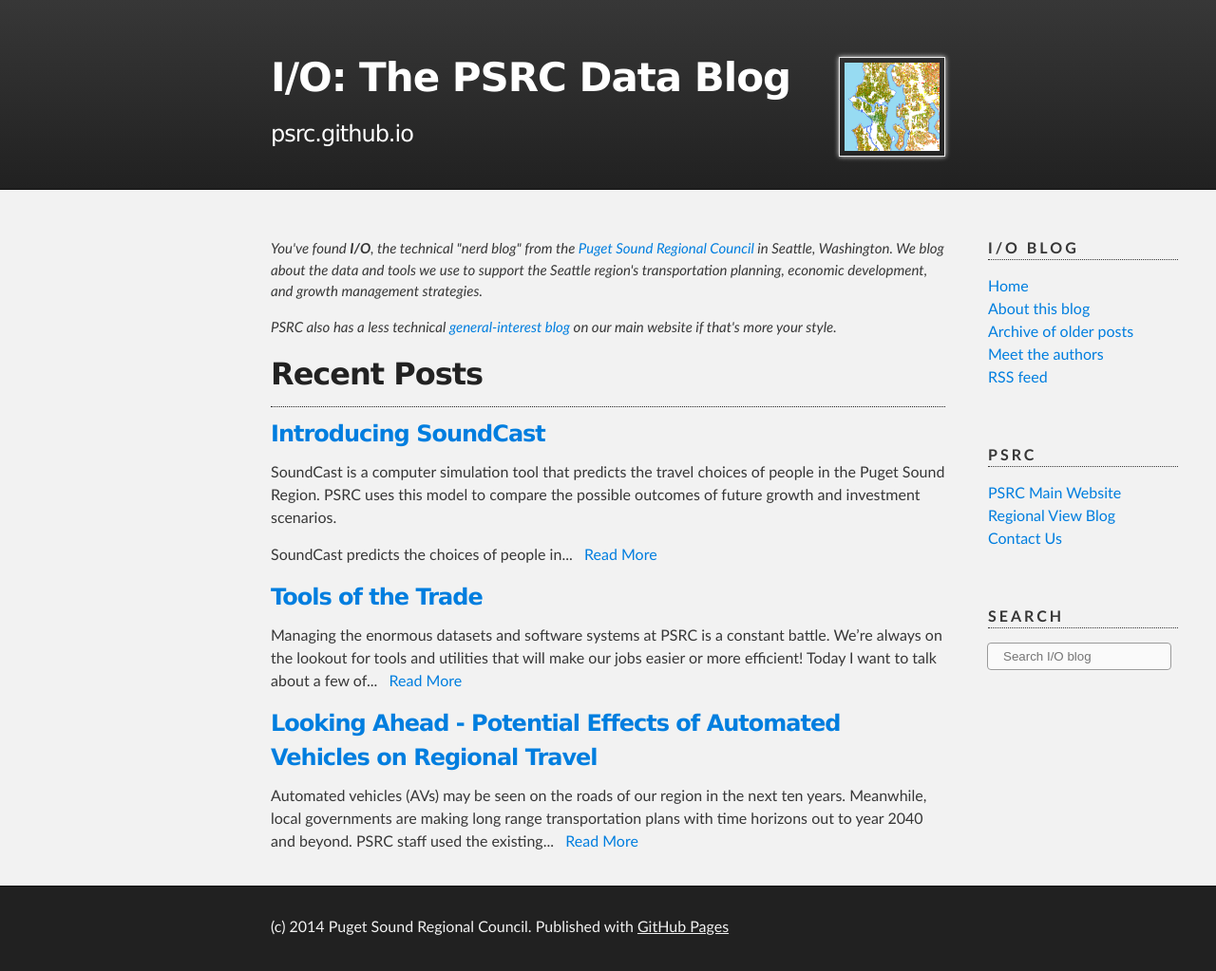
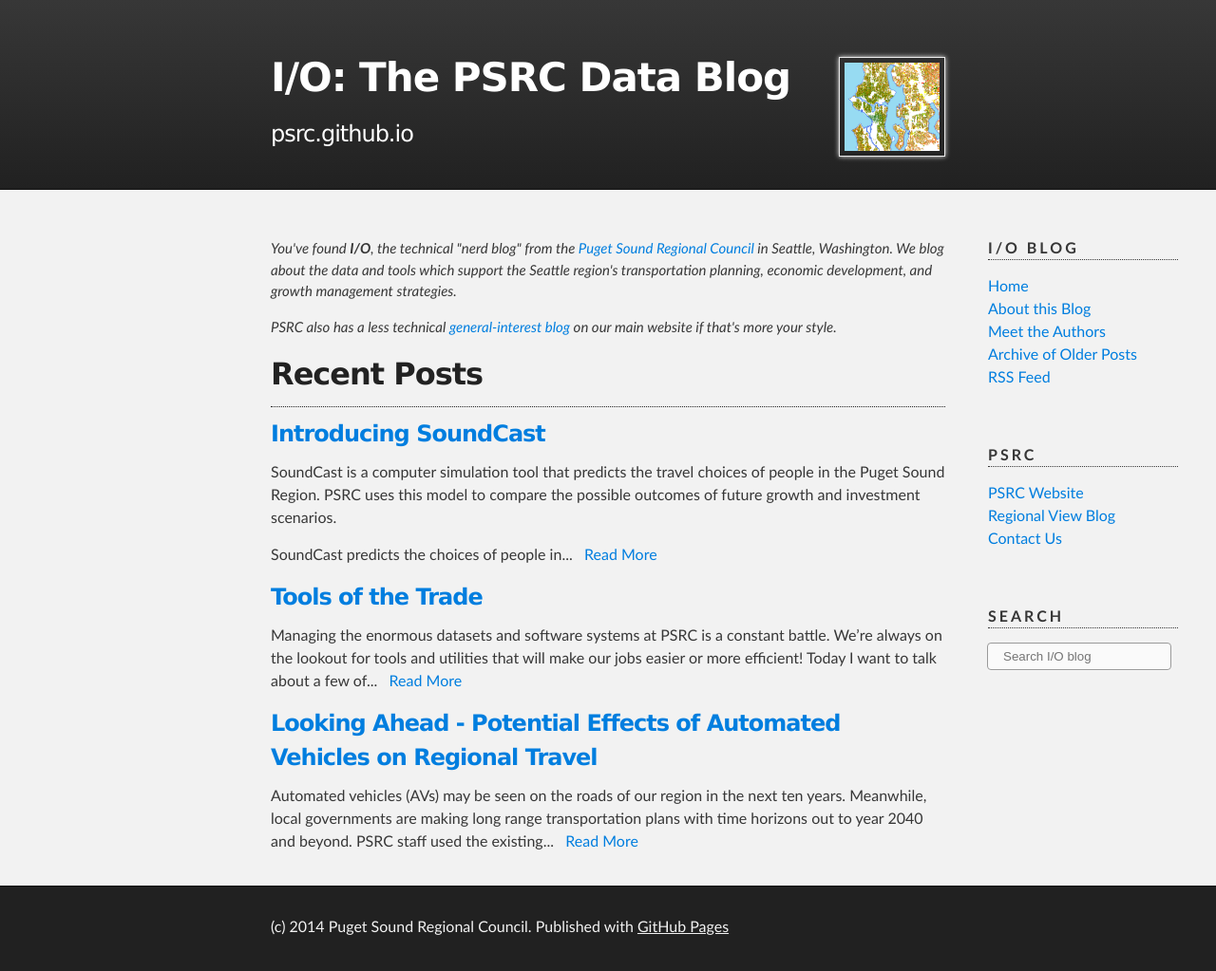
Before and after one commit to psrc/psrc.github.io, a Jekyll site: the page built from index.html, in a window 1280 px wide. Shown: the whole page at 95% size. Built offline with Jekyll 4.4.1, drawn with Linux system fonts in a browser that asks for light colours.

Commit message:
Text cleanup

```diff
--- a/_config.yml
+++ b/_config.yml
@@ -9,13 +9,13 @@
 
 nav_links:
   Home: '/'
-  About this blog: '/about.html'
-  Archive of older posts: '/archive.html'
-  Meet the authors: '/authors.html'
-  RSS feed: '/feed.xml'
+  About this Blog: '/about.html'
+  Meet the Authors: '/authors.html'
+  Archive of Older Posts: '/archive.html'
+  RSS Feed: '/feed.xml'
 
 psrc_links:
-  PSRC Main Website: "http://www.psrc.org"
+  PSRC Website: "http://www.psrc.org"
   Regional View Blog: "http://blog.psrc.org"
   Contact Us: "http://www.psrc.org/about/contact"
 
--- a/index.html
+++ b/index.html
@@ -6,7 +6,7 @@
 
 <p>You've found <strong>I/O</strong>, the technical "nerd blog" from the
 <a href="http://www.psrc.org">Puget Sound Regional Council</a> in Seattle, Washington.
-We blog about the data and tools we use to support the Seattle region's
+We blog about the data and tools which support the Seattle region's
 transportation planning, economic development, and growth management strategies.</p>
 <p>PSRC also has a less technical <a href="http://blog.psrc.org">general-interest blog</a>
 on our main website if that's more your style.</p>
```
